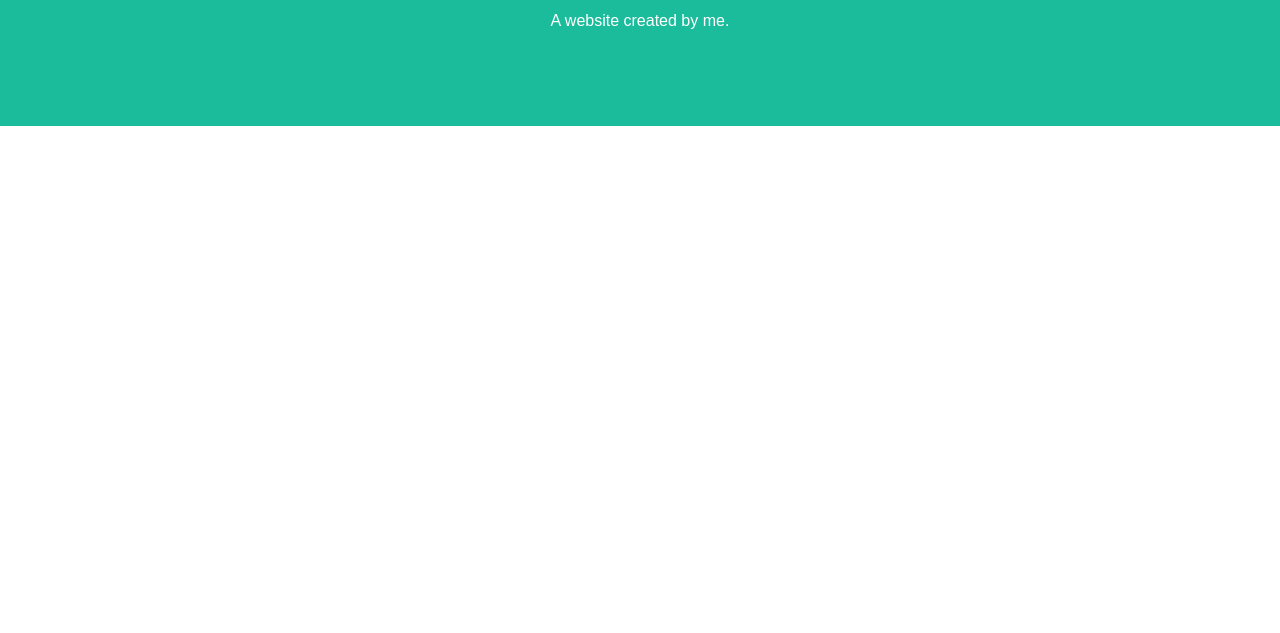
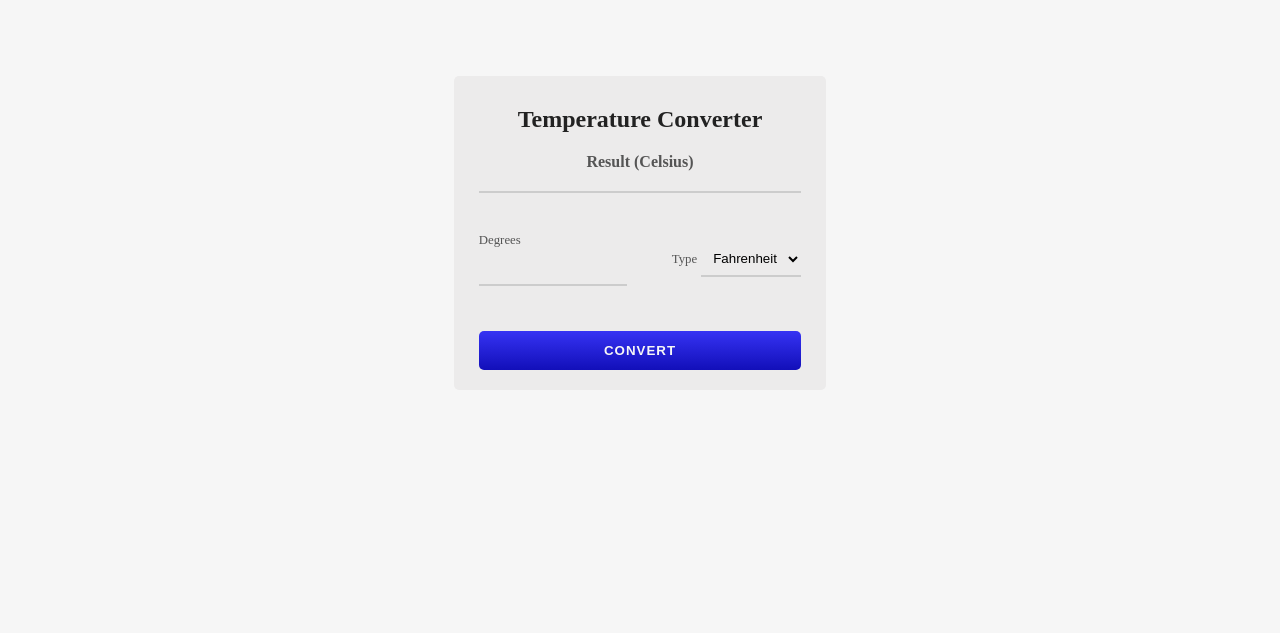
Before and after one commit to its-Saurabh23/Level-1, a plain HTML site: page index.html in a window 1280 px wide. Shown: the part 167-800 px from the top of the page. Drawn offline with Linux system fonts and the light colour scheme.

Commit message:
new updates

```diff
--- a/index.html
+++ b/index.html
@@ -1,22 +1,40 @@
 <!DOCTYPE html>
 <html lang="en">
-<head>
-    <meta charset="UTF-8">
-    <meta http-equiv="X-UA-Compatible" content="IE=edge">
-    <meta name="viewport" content="width=device-width, initial-scale=1.0">
-    <title>Document</title>
-    <link rel="icon" type="image/x-icon" href="temp.png">
-    <link rel="stylesheet" href="style.css">
+  <head>
+    <meta charset="UTF-8" />
+    <meta http-equiv="X-UA-Compatible" content="IE=edge" />
+    <meta name="viewport" content="width=device-width, initial-scale=1.0" />
+    <link rel="icon" type="image/x-icon" href="images/temp.png">
 
-
-</head>
-<body>
-    <div>
-        <div class="header">
-            <h1>Today! Temperature </h1>
-            <p>A website created by me.</p>
+      <!-- css file -->
+    <link rel="stylesheet" href="style.css" />
+    <title>Temperature Converter Website</title>
+  </head>
+  <body>
+    <div class="container">
+      <div class="temperature-converter">
+          <h1 class="title">Temperature Converter</h1>
+          <div class="result">
+            <span class="result-heading">Result (Celsius)</span>
+            <h2 class="celsius-value" id="celsius"></h2>
           </div>
-
+          <div class="degree-type">
+            <div class="degree-field">
+              <label for="degree">Degrees</label>
+              <input type="number" name="degree" id="degree" />
+            </div>
+            <div class="temp-field">
+              <label for="temp-type">Type</label>
+              <select name="temperatures" id="temp-type" autocomplete="on">
+                <option id="fahrenheit" value="fahrenheit">Fahrenheit</option>
+                <option id="kelvin" value="kelvin">Kelvin</option>
+              </select>
+            </div>
+          </div>
+          <button id="convert-btn">Convert</button>
+      </div>
     </div>
-</body>
+    <!-- Javascript File-->
+    <script src="main.js"></script>
+  </body>
 </html>
--- /dev/null
+++ b/main.js
@@ -0,0 +1,27 @@
+// script.js
+const celsiusElem = document.querySelector("#celsius");
+const degree = document.querySelector("#degree");
+const convertBtn = document.querySelector("#convert-btn");
+const tempType = document.querySelector("#temp-type");
+
+window.addEventListener("load", () => {
+  degree.value = "";
+  celsiusElem.innerHTML = "";
+});
+
+convertBtn.addEventListener("click", (e) => {
+  e.preventDefault();
+  convertToCelsius();
+});
+
+function convertToCelsius() {
+  let inputValue = degree.value;
+
+if (tempType.value === "fahrenheit") {
+    const FahrenheitToCelsius = (inputValue - 32) * (5 / 9);
+    celsiusElem.innerHTML = `${FahrenheitToCelsius.toFixed(3)} &deg;c`;
+  } else if (tempType.value === "kelvin") {
+    const KelvinToCelsius = inputValue - 273.15;
+    celsiusElem.innerHTML = `${KelvinToCelsius.toFixed(3)} &deg;c`;
+  }
+}
--- a/style.css
+++ b/style.css
@@ -1,15 +1,112 @@
-body {
-    font-family: Arial, Helvetica, sans-serif;
+* {
+    box-sizing: border-box;
     margin: 0;
+    padding: 0;
+  }
+  body {
+    background-color: #f6f6f6;
+    color: #222;
+    font-size: 1rem;
+    display: flex;
+    justify-content: center;
+    align-items: center;
+    width: 100vw;
+    height: 100vh;
   }
 
-  .header {
-    padding: 80px;
-    text-align: center;
-    background: #1abc9c;
-    color: white;
+  /*style.css */
+* {
+    box-sizing: border-box;
+    margin: 0;
+    padding: 0;
   }
 
-  .header h1 {
-    font-size: 40px;
+  body {
+    background-color:#f6f6f6;
+    color: #222;
+    font-size: 1rem;
+    display: flex;
+    justify-content: center;
+    align-items: center;
+    width: 100vw;
+    height: 100vh;
   }
+  .title {
+    color: #222;
+    font-size: 1.5rem;
+    text-align: center;
+  }
+  .temperature-converter {
+    background: #ecebeb;
+    border-radius: 5px;
+    position: relative;
+    display: flex;
+    flex-direction: column;
+    justify-content: center;
+    padding: 30px 25px 20px;
+    min-width: 320px;
+    width: 100%;
+    height: auto;
+  }
+  .result {
+    text-align: center;
+    margin: 20px 0;
+  }
+  .result-heading {
+    color: #555;
+    font-size: 1rem;
+    font-weight: 600;
+  }
+  .celsius-value {
+    border-bottom: 2px solid #ccc;
+    padding: 10px;
+  }
+  label {
+    color: #555;
+    font-size: 0.8rem;
+    margin-bottom: 5px;
+  }
+  input,
+  select {
+    background: transparent;
+    border: none;
+    outline: none;
+    border-bottom: 2px solid #ccc;
+    padding: 8px;
+    margin-bottom: 15px;
+  }
+  input:focus {
+    border: 1px solid #4c49f3;
+  }
+  .degree-type {
+    display: flex;
+    justify-content: space-between;
+    align-items: center;
+    padding: 20px 0;
+  }
+  .degree-field {
+    display: flex;
+    flex-direction: column;
+    width: 46%;
+  }
+  option {
+    background-color: #3c39e7;
+    color: #f6f6f6;
+  }
+  #convert-btn {
+    background: linear-gradient(to bottom, #3633f3, #120fb9);
+    border: none;
+    outline: none;
+    border-radius: 5px;
+    color: #f6f6f6;
+    cursor: pointer;
+    font-weight: bold;
+    letter-spacing: 1px;
+    text-transform: uppercase;
+    margin-top: 10px;
+    padding: 12px 80px;
+    transition: all 0.3s ease-in;
+  }
+  #convert-btn:hover {
+    background: linear-gradient(to bottom, #4a47e7, #322fda);
+  }
```
Also changed, not shown: images/hot.png (deleted).
